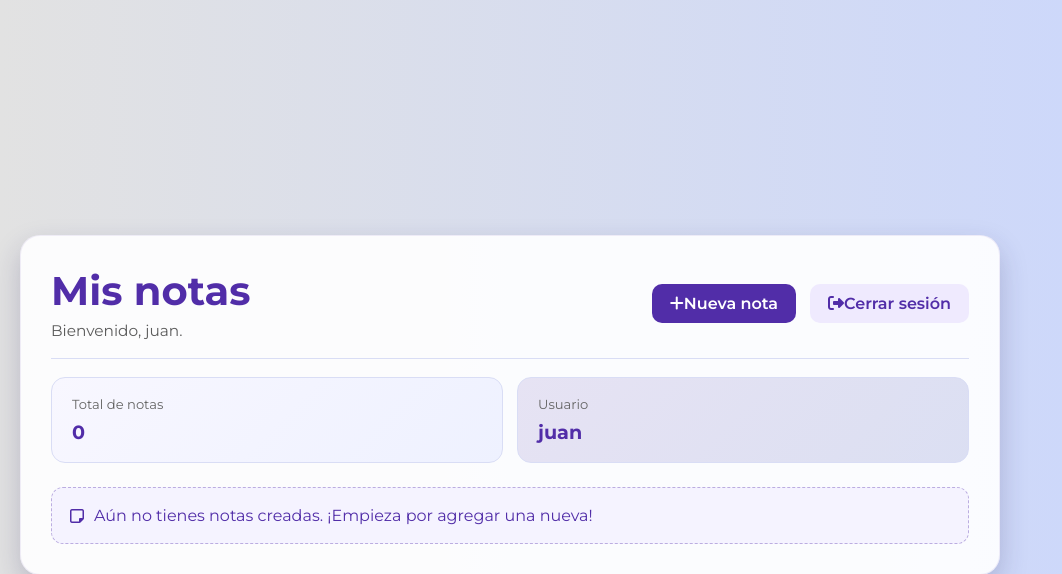
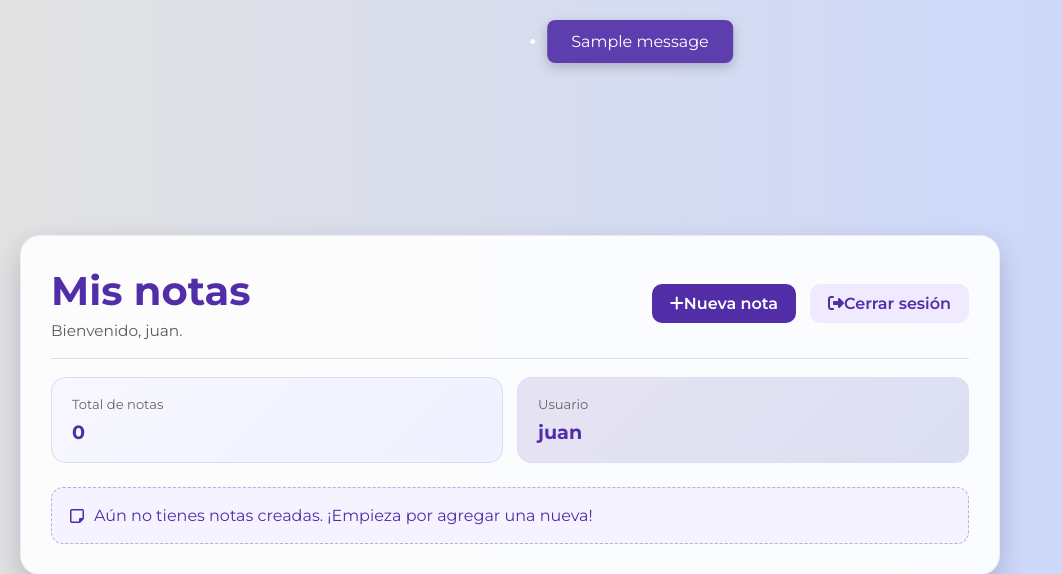
Before and after one commit to Ronaldmolinares/FlaskPython, a Flask app: page /notes in a window 1280 px wide. Shown: the top 574 px of the page, without its empty margins (0-1062 px from the left). Run offline with Flask 3, Linux system fonts and the light colour scheme; a user stored in the database is signed in; one stand-in notice (Sample message) is shown.

Commit message:
uso de flash-messages

```diff
--- a/notes_app/static/login/style.css
+++ b/notes_app/static/login/style.css
@@ -504,6 +504,19 @@ body.notes-page {
   border: 1px dashed rgba(81, 45, 168, 0.35);
 }
 
+.flash-message {
+  position: fixed;
+  top: 20px;
+  left: 50%;
+  transform: translateX(-50%);
+  background: rgba(81, 45, 168, 0.9);
+  color: var(--white);
+  padding: 12px 24px;
+  border-radius: 8px;
+  box-shadow: 0 4px 12px rgba(0, 0, 0, 0.2);
+  z-index: 10000;
+}
+
 @media (max-width: 768px) {
   .container {
     min-height: 540px;
--- a/notes_app/templates/home.html
+++ b/notes_app/templates/home.html
@@ -36,7 +36,17 @@
         </section>
 
         <section>
-            <ul class="note-list">
+            {% with messages = get_flashed_messages(with_categories=true) %}
+            {% if messages %}
+            <div class="flash-messages">
+                <ul>
+                    {% for category, message in messages %}
+                    <li class="flash-message {{ category }}">{{ message }}</li>
+                    {% endfor %}
+                </ul>
+                {% endif %}
+                {% endwith %}
+
                 {% for note in notes %}
                 <li class="note-card">
                     <div class="note-card-header">
@@ -61,7 +71,7 @@
                     Aún no tienes notas creadas. ¡Empieza por agregar una nueva!
                 </li>
                 {% endfor %}
-            </ul>
+                </ul>
         </section>
     </div>
 </body>
```
Also changed, not shown: notes_app/notes.sqlite.
